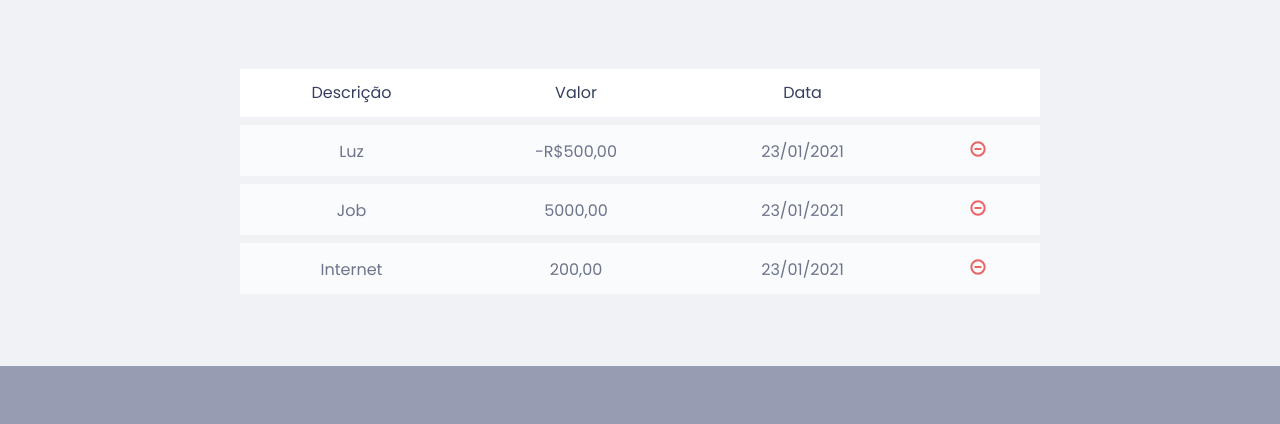
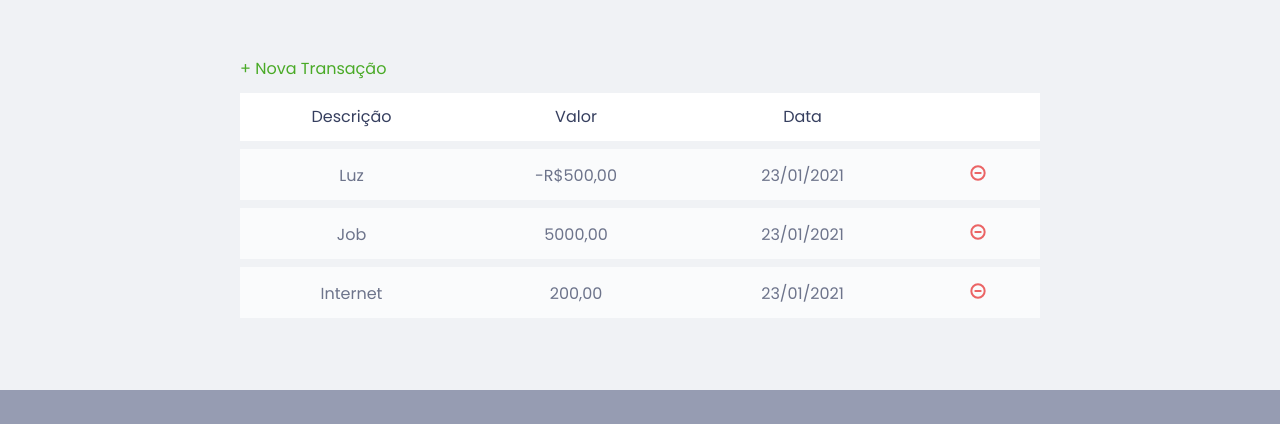
Before and after one commit to souluizfelipe/dev.finance-rocketseat, a plain HTML site: page index.html in a window 1280 px wide. Shown: the part 619-1043 px from the top of the page. Drawn offline with Linux system fonts and the light colour scheme.

Commit message:
create main-action component

```diff
--- /dev/null
+++ b/css/components/main-action.css
@@ -0,0 +1,13 @@
+.main-action {
+    text-decoration: none;
+    display: inline-block;
+}
+
+.main-action.-add {
+    color: var(--color-fifth);
+    margin-bottom: .5rem;
+}
+
+.main-action.-add:hover {
+    opacity: .8;
+}
--- a/index.html
+++ b/index.html
@@ -20,6 +20,7 @@
     <link rel="stylesheet" href="css/components/text-components/title-card.css">
     <link rel="stylesheet" href="css/components/text-components/text-card.css">
     <link rel="stylesheet" href="css/components/section-components/transaction-section.css">
+    <link rel="stylesheet" href="css/components/main-action.css">
     <link rel="stylesheet" href="css/components/data-table.css">
     <link rel="stylesheet" href="css/components/main-footer.css">
 </head>
@@ -54,6 +55,7 @@
         </section>
         <section class="transaction-section">
             <h2 class="section-title -sr-only">Transações</h2>
+            <a class="main-action -add" href="#">+ Nova Transação</a>
             <table class="data-table">
                 <thead class="data-table-head">
                     <tr class="data-table-row">
```
